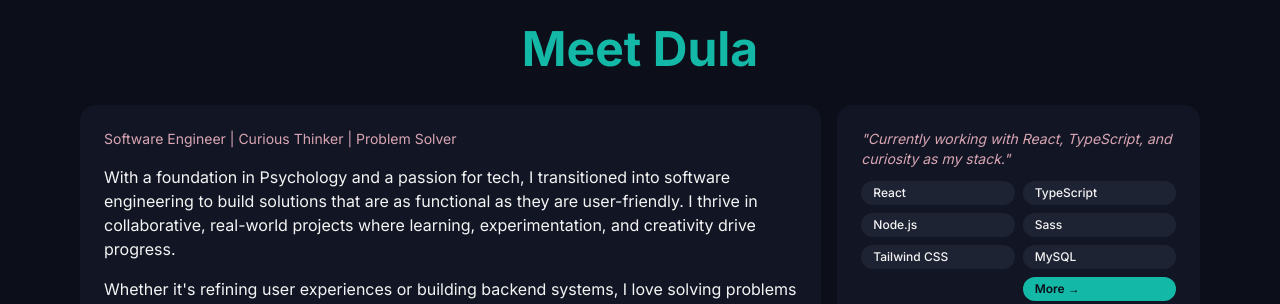
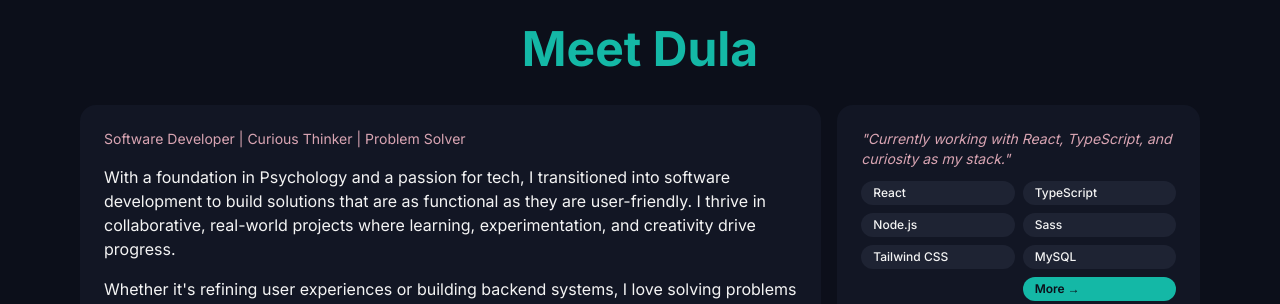
Before and after one commit to dpurkays/portfolio, a Next.js app: page / in a window 1280 px wide. Shown: the part 840-1144 px from the top of the page. Built offline with nearby package versions, Linux system fonts and the light colour scheme.

Commit message:
Change Software Engineer to Software Developer to match Linkedin

```diff
--- a/src/app/components/About.tsx
+++ b/src/app/components/About.tsx
@@ -28,11 +28,11 @@ function About() {
             className="bg-box p-6 rounded-2xl col-span-full md:col-span-4 row-span-2 flex flex-col justify-between"
           >
             <p className="text-sm text-accent2 mb-4">
-              Software Engineer | Curious Thinker | Problem Solver
+              Software Developer | Curious Thinker | Problem Solver
             </p>
             <p className="text-sm md:text-base text-primary mb-4">
               With a foundation in Psychology and a passion for tech, I
-              transitioned into software engineering to build solutions that are
+              transitioned into software development to build solutions that are
               as functional as they are user-friendly. I thrive in
               collaborative, real-world projects where learning,
               experimentation, and creativity drive progress.
--- a/src/app/components/Footer.tsx
+++ b/src/app/components/Footer.tsx
@@ -14,7 +14,7 @@ function Footer({ navItems }: FooterProps) {
       <div className="max-w-screen-xl mx-auto flex flex-col md:flex-row justify-between gap-6">
         <div>
           <Logo />
-          <p className="mt-1">Software Engineer</p>
+          <p className="mt-1">Software Developer</p>
         </div>
 
         <div className="flex flex-col md:items-end">
--- a/src/app/layout.tsx
+++ b/src/app/layout.tsx
@@ -25,7 +25,7 @@ export const metadata: Metadata = {
   openGraph: {
     title: "Dula Purkaystha | Developer Portfolio",
     description:
-      "Explore Dula’s featured projects and learn more about her journey as a software engineer.",
+      "Explore Dula’s featured projects and learn more about her journey as a software developer.",
     url: "https://dula-purkaystha.vercel.app",
     siteName: "Dula Purkaystha",
     images: [
```
